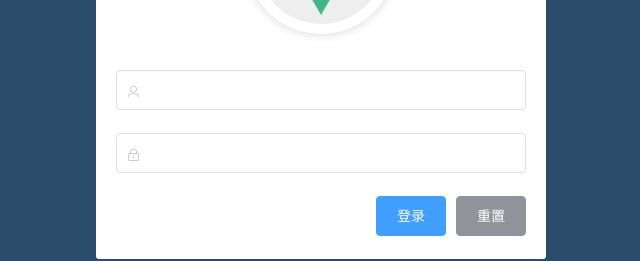
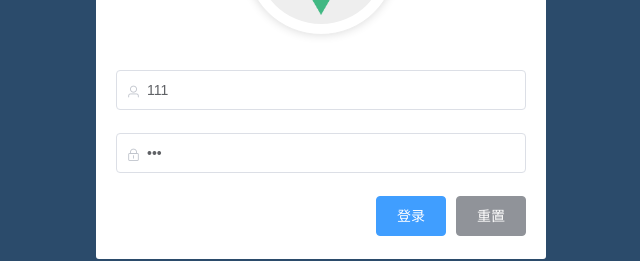
Before and after one commit to JayFate/vue-practice, a Vue app in the folder vue-heima-admin/: page /#/login in a window 1280 px wide. Shown: the part 291-552 px from the top of the page, without its empty margins (319-959 px from the left). Built offline with nearby package versions, Linux system fonts and the light colour scheme.

Commit message:
实现表单的数据绑定
Signed-off-by: JayFate <37610029@qq.com>

```diff
--- a/vue-heima-admin/src/components/LoginComp.vue
+++ b/vue-heima-admin/src/components/LoginComp.vue
@@ -6,15 +6,15 @@
         <img src="../assets/logo.png" alt="logo" />
       </div>
       <!-- 登录表单区域 -->
-      <el-form label-width="0px" class="login-form">
+      <el-form :model="loginForm" label-width="0px" class="login-form">
         <!-- 用户名 -->
         <el-form-item>
           <!-- 17 登录用户名小图标 icon，涉及导入字体 -->
-          <el-input prefix-icon="el-icon-user"></el-input>
+          <el-input v-model="loginForm.username" prefix-icon="el-icon-user"></el-input>
         </el-form-item>
       <!-- 密码 -->
       <el-form-item>
-          <el-input prefix-icon="el-icon-lock"></el-input>
+          <el-input v-model="loginForm.password" prefix-icon="el-icon-lock" type="password"></el-input>
         </el-form-item>
       <!-- 按钮区域 -->
       <el-form-item class="btns">
@@ -26,7 +26,17 @@
   </div>
 </template>
 <script>
-export default {}
+export default {
+  data () {
+    return {
+      // 登录表单的数据绑定对象
+      loginForm: {
+        username: '111',
+        password: '222'
+      }
+    }
+  }
+}
 </script>
 <style lang="less" scoped>
 .login-container {
```
